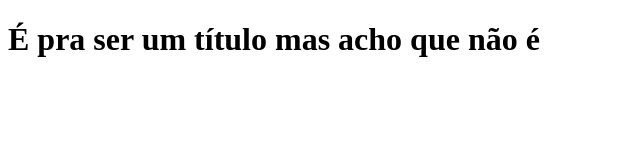
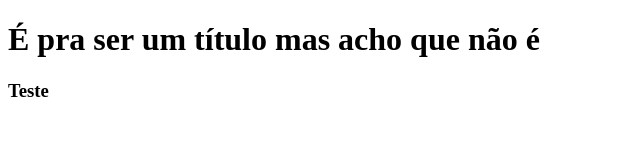
Before and after one commit to robsonsestrem/curso_git, a plain HTML site: page index.html in a window 1280 px wide. Shown: the full height of the page, 0-640 px from the left. Drawn offline with Linux system fonts and the light colour scheme.

Commit message:
Alterações versão 3

```diff
--- a/index.html
+++ b/index.html
@@ -8,6 +8,8 @@
 </head>
 <body>
     <h1>É pra ser um título mas acho que não é</h1>
-    <div id="id_modal"></div>
+    <div id="id_modal">
+        <h3>Teste</h3>
+    </div>
 </body>
 </html>
```
